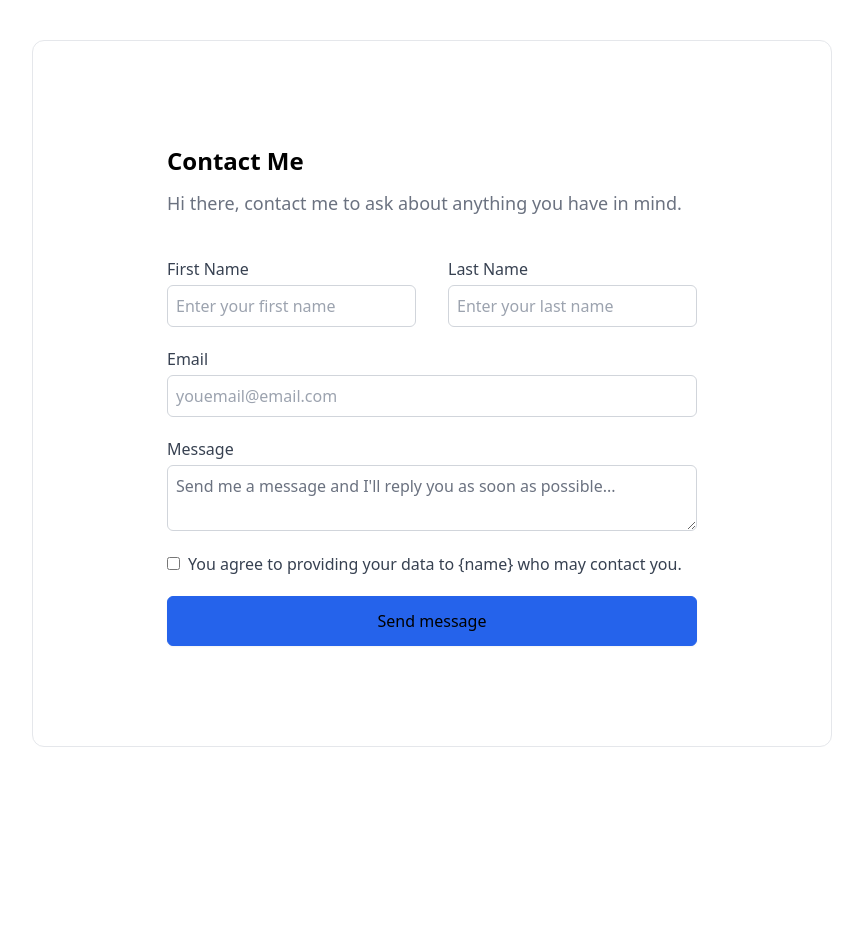
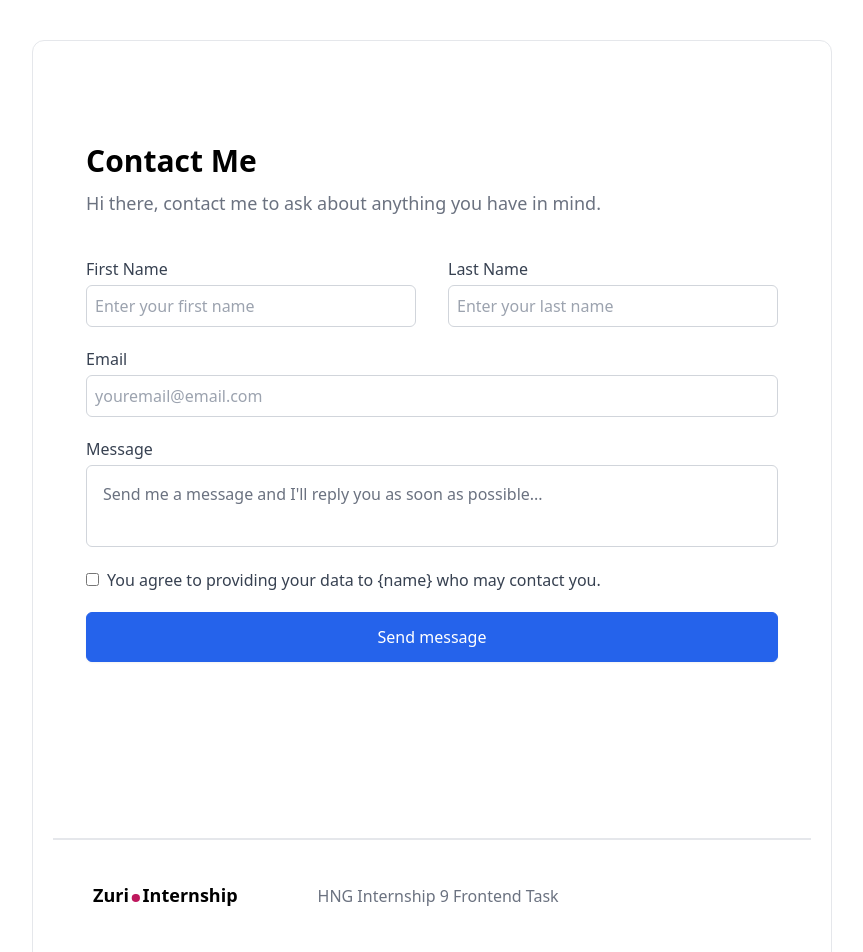
Before and after one commit to alabiabiodun/Linktree-App, a React (Create React App) app: page /contact in a window 1280 px wide. Shown: the top 952 px of the page, without its empty margins (208-1071 px from the left). Before the commit the page ends 800 px from the top, so only its background shows below. Built offline with nearby package versions, Linux system fonts and the light colour scheme.

Commit message:
components modified

```diff
--- a/src/components/Contact.jsx
+++ b/src/components/Contact.jsx
@@ -4,25 +4,25 @@ const Contact = () => {
   return (
     <div id='container' className='flex flex-col justify-center items-center border border-5 p-5 mt-5 mb-5 lg:ml-60 lg:mr-60 lg:mt-10 lg:mb-5 sm:m-10 md:m-20 rounded-xl w-100 h-100 bg-white-200 gap-4'>
       <form className='mt-20 mb-20 font-inter'>
-        <h1 className='text-2xl font-semibold text-black-400 leading-10'>Contact Me</h1>
+        <h1 className='text-3xl font-semibold text-black-400 leading-10'>Contact Me</h1>
         <p className='pt-2 text-lg font-normal text-gray-500'>Hi there, contact me to ask about anything you have in mind.</p>
         <div id='container_name' className='flex flex-row justify-between mt-10 gap-8'>
           <div className='w-full'>
-            <h5 className='text-md text-gray-700 font-medium leading-6'>First Name</h5>
-            <input id='first_name' name="fname" type="text" placeholder="Enter your first name" required className='w-full p-2 border border-5 border-gray-300 text-gray-300 rounded-md mt-1'/>
+            <label for="first_name" className='text-md text-gray-700 font-medium leading-6'>First Name</label>
+            <input id='first_name' name="first-name" type="text" placeholder="Enter your first name" required className='w-full p-2 border border-5 border-gray-300 text-gray-500 rounded-md mt-1'/>
           </div>
           <div className='w-full'>
-            <h5 className='text-md text-gray-700 font-medium leading-6'>Last Name</h5>
-            <input id='last_name' name="lname" type="text" placeholder="Enter your last name" required className='w-full p-2 border border-5 border-gray-300 text-gray-300 rounded-md mt-1'/>
+            <label for="last_name" className='text-md text-gray-700 font-medium leading-6'>Last Name</label>
+            <input id='last_name' name="last-name" type="text" placeholder="Enter your last name" required className='w-full p-2 border border-5 border-gray-300 text-gray-500 rounded-md mt-1'/>
           </div>
         </div>
         <div id='container_email' className='mt-5'>
-          <h5 className='text-md text-gray-700 font-medium leading-6'>Email</h5>
-          <input id='email' name="emailaddress" type="email" placeholder="youemail@email.com" required className='w-full p-2 border border-5 border-gray-300 text-gray-300 rounded-md mt-1'/>
+          <label for="email" className='text-md text-gray-700 font-medium leading-6'>Email</label>
+          <input id='email' name="email__address" type="email" placeholder="youremail@email.com" required className='w-full p-2 border border-5 border-gray-300 text-gray-500 rounded-md mt-1'/>
         </div>
         <div id='container_message' className='mt-5'>
-          <h5 className='text-md text-gray-700 font-medium leading-6'>Message</h5>
-          <textarea id='message' name="comment" className='w-full p-2 border border-5 border-gray-300 text-md text-gray-500 rounded-md mt-1 font-normal leading-6'>
+          <label for="message" className='text-md text-gray-700 font-medium leading-6'>Message</label>
+          <textarea id='message' name="comment" className='w-full p-4 border border-5 border-gray-300 text-md text-gray-500 rounded-md mt-1 font-normal resize-none leading-6'>
             Send me a message and I'll reply you as soon as possible...
           </textarea>
         </div>
@@ -31,10 +31,18 @@ const Contact = () => {
           <label for="checkbox" className='w-100 p-2 text-md text-gray-700 font-normal leading-6 rounded-md'>{`You agree to providing your data to {name} who may contact you.`}</label>
         </div>
         <div id='container_button'>
-          <button id='btn__submit' className='w-full bg-blue-600 border border-1 border-blue-600 shadow-sm mt-5 rounded-md p-3 text-white-700'>Send message</button>
+          <button id='btn__submit' type='button' className='w-full bg-blue-600 border border-1 border-blue-600 shadow-sm mt-5 rounded-md p-3 hover:scale-[1.05]'>
+            <h5 className='text-md text-white'>Send message</h5>
+          </button>
         </div>
-
       </form>
+      <div id='footer2' className='flex items-left justify-center border-t-2 border-gray-200 mt-20 w-100'>
+        <div className='flex flex-wrap gap-10 w-100 p-3 m-2'>
+          <h5 className='pl-5 pr-5 text-lg font-semibold text-center'>Zuri<small className='text-5xl text-pink-700'>.</small>Internship</h5>
+          <h5 className='pl-5 pr-5 text-md text-center text-gray-500 mt-6'>HNG Internship 9 Frontend Task</h5>
+          <img src='./logo/zuri.jpg' alt='zuri_logo' className='pl-5 pr-5 w-25 h-10 mt-4'/>
+        </div>
+      </div>
     </div>
   )
 }
--- a/src/components/Linktree.jsx
+++ b/src/components/Linktree.jsx
@@ -48,11 +48,11 @@ export const Linktree = () => {
               <img src= './logo/slack.png' alt='slack_logo' className='w-15 h-10' />
               <img src='./logo/github.png' alt='github_logo' className='w-15 h-6'/>
             </div>
-            <div id='footer2' className='flex items-left justify-centerborder-t-2 border-gray-200 mt-20 w-100'>
+            <div id='footer2' className='flex items-left justify-center border-t-2 border-gray-200 mt-20 w-100'>
               <div className='flex flex-wrap gap-10 w-100 p-3 m-2'>
-                <h5 className='pl-5 pr-5 text-lg font-semibold text-center'>Zuri<small className='text-3xl text-pink-700'>.</small>Internship</h5>
-                <h5 className='pl-5 pr-5 text-md text-center text-gray-500'>HNG Internship 9 Frontend Task</h5>
-                <img src='./logo/zuri.jpg' alt='zuri_logo' className='pl-5 pr-5 w-25 h-10'/>
+                <h5 className='pl-5 pr-5 text-lg font-semibold text-center'>Zuri<small className='text-5xl text-pink-700'>.</small>Internship</h5>
+                <h5 className='pl-5 pr-5 text-md text-center text-gray-500 mt-6'>HNG Internship 9 Frontend Task</h5>
+                <img src='./logo/zuri.jpg' alt='zuri_logo' className='pl-5 pr-5 w-25 h-10 mt-4'/>
               </div>
             </div>
         </div>
```
Also changed, not shown: src/index.js (line endings or trailing spaces).
